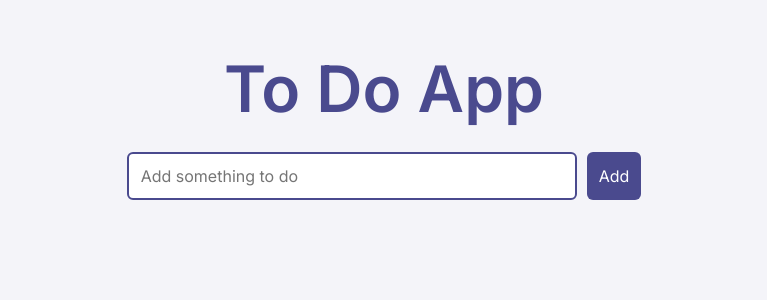
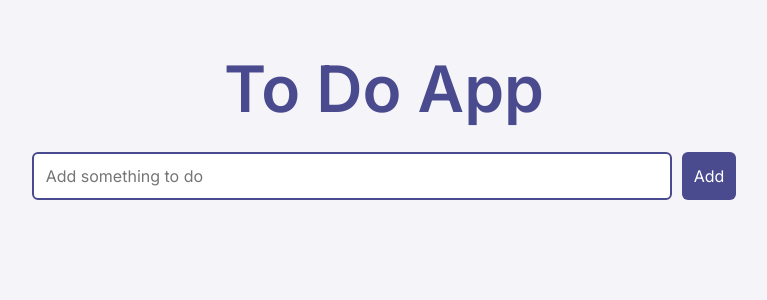
Before and after one commit to sahesh2003/ToDoList, a React (Create React App) app: page / in a window 1280 px wide. Shown: the top 300 px of the page, without its empty margins (256-1023 px from the left). Built offline with nearby package versions, Linux system fonts and the light colour scheme.

Commit message:
change css

```diff
--- a/src/App.css
+++ b/src/App.css
@@ -33,7 +33,7 @@ form {
 
 form input {
   padding: 12px;
-  width: 450px;
+  width: 50%;
   border: 2px solid #4a4a8e;
   border-radius: 6px;
   font-size: 16px;
@@ -71,7 +71,7 @@ li {
   background-color: white;
   border-radius: 8px;
   box-shadow: 0 4px 6px rgba(0, 0, 0, 0.1);
-  max-width: 600px;
+  max-width: 700px;
   margin: 10px auto;
 }
 
@@ -83,7 +83,7 @@ li input[type="checkbox"] {
 }
 
 li p {
-  width: 400px;
+  width: 100%;
   text-align: left;
   color: #333;
   font-size: 16px;
```
